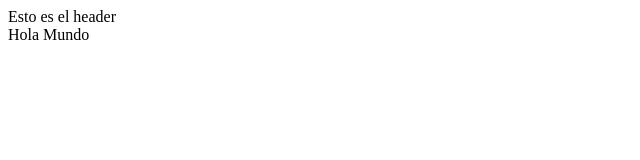
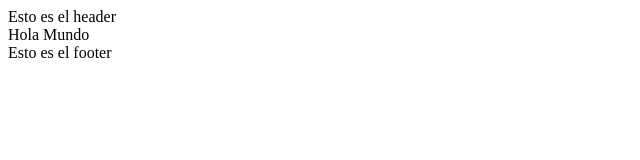
Before and after one commit to jmoranlosada/practicaGit, a plain HTML site: page index.html in a window 1280 px wide. Shown: the whole page, without its empty margins (0-640 px from the left). Drawn offline with Linux system fonts and the light colour scheme.

Commit message:
Footer agregado

```diff
--- a/index.html
+++ b/index.html
@@ -8,5 +8,6 @@
 <body>
   <header>Esto es el header</header>
   <div>Hola Mundo</div>
+  <footer>Esto es el footer</footer>
 </body>
 </html>
```
